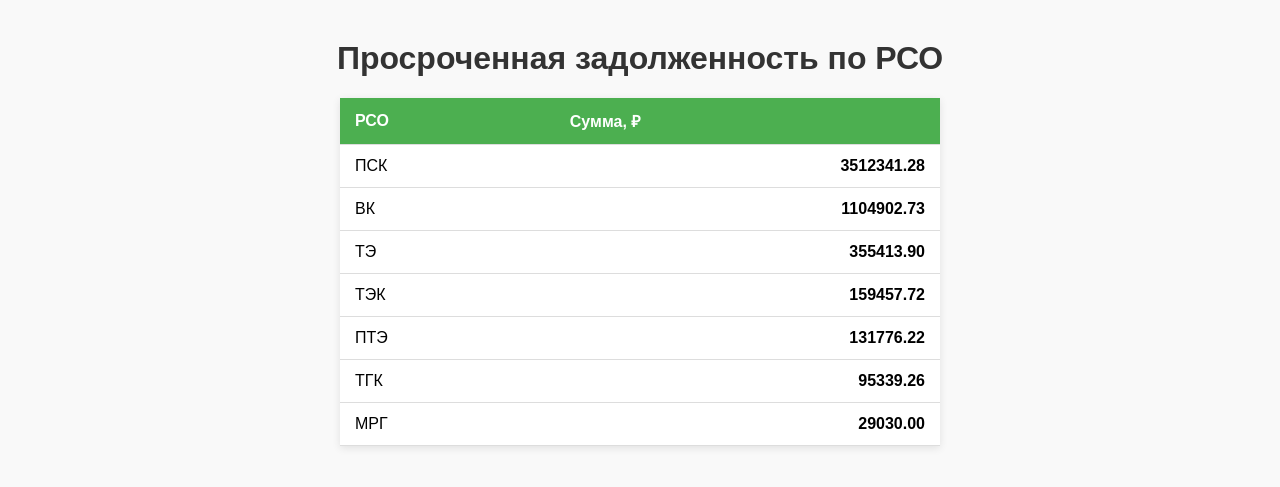
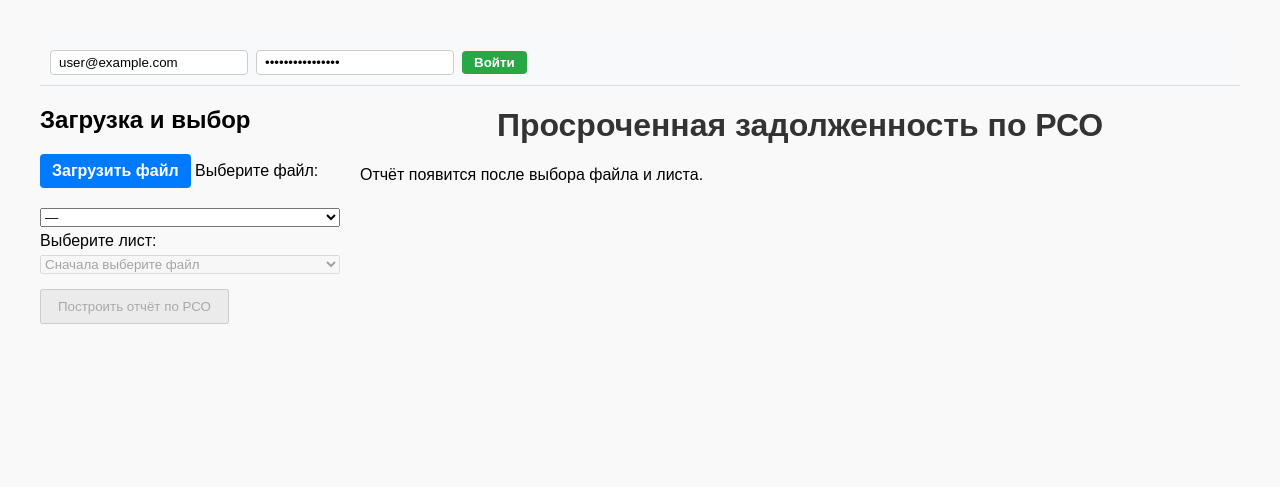
Before and after one commit to stds58/efektivemobile, a FastAPI app: page /v1/report in a window 1280 px wide. Shown: the top 487 px of the page. Run offline with FastAPI, Linux system fonts and the light colour scheme; parts of the project's set-up code (start-up, migrations or seed data) failed here and were passed over.

Commit message:
feat: report

```diff
--- a/app/services/file_upload.py
+++ b/app/services/file_upload.py
@@ -48,7 +48,7 @@ async def find_one_file_upload_by_id(
         session=session,
         business_element_id=file_upload_id,
     )
-    if file.extension in [".xlsx", ".xlsx"]:
+    if file.extension in [".xlsx", ".xls"]:
         filename = f"{str(file.id)}{file.extension}"
         loader = ExcelLoader(filename)
         file.sheet = loader.get_sheet_names()
--- /dev/null
+++ b/app/static/css/report_login.css
@@ -0,0 +1,48 @@
+.auth-bar {
+    padding: 10px;
+    background: #f8f9fa;
+    border-bottom: 1px solid #ddd;
+    display: flex;
+    justify-content: space-between;
+    align-items: center;
+}
+
+.login-form {
+    display: flex;
+    gap: 8px;
+    align-items: center;
+}
+
+.auth-input {
+    padding: 4px 8px;
+    width: 180px;
+    border: 1px solid #ccc;
+    border-radius: 4px;
+}
+
+/* Кнопки */
+.btn {
+    padding: 4px 12px;
+    border: none;
+    border-radius: 4px;
+    cursor: pointer;
+    color: white;
+    font-weight: bold;
+}
+
+.btn-success {
+    background: #28a745;
+}
+
+.btn-success:hover {
+    background: #218838;
+}
+
+.btn-danger {
+    background: #dc3545;
+    display: none; /* начальное состояние: скрыта */
+}
+
+.btn-danger:hover {
+    background: #c82333;
+}
--- /dev/null
+++ b/app/static/js/report.js
@@ -0,0 +1,97 @@
+
+const fileSelect = document.getElementById('file-select');
+const sheetSelect = document.getElementById('sheet-select');
+const generateBtn = document.getElementById('generate-btn');
+const reportTable = document.getElementById('report-table');
+const reportBody = document.getElementById('report-body');
+const placeholder = document.getElementById('placeholder');
+
+// 1. Загрузить список файлов
+async function loadFiles() {
+    try {
+        const res = await fetch('/v1/upload');
+        const files = await res.json();
+        fileSelect.innerHTML = '<option value="">—</option>';
+        files.forEach(f => {
+            if (f.extension === '.xlsx' || f.extension === '.xls') {
+                const opt = document.createElement('option');
+                opt.value = f.id;
+                opt.textContent = `${f.name}${f.extension}`;
+                opt.dataset.extension = f.extension;
+                fileSelect.appendChild(opt);
+            }
+        });
+    } catch (e) {
+        console.error("Ошибка загрузки файлов:", e);
+    }
+}
+
+// 2. При выборе файла — загрузить листы
+fileSelect.addEventListener('change', async () => {
+    const fileId = fileSelect.value;
+    sheetSelect.disabled = !fileId;
+    sheetSelect.innerHTML = '<option value="">Загрузка...</option>';
+    generateBtn.disabled = true;
+
+    if (!fileId) {
+        sheetSelect.innerHTML = '<option value="">Сначала выберите файл</option>';
+        return;
+    }
+
+    try {
+        const res = await fetch(`/v1/upload/${fileId}`);
+        const file = await res.json();
+        sheetSelect.innerHTML = '';
+        if (file.sheet && file.sheet.length > 0) {
+            file.sheet.forEach(sheet => {
+                const opt = document.createElement('option');
+                opt.value = sheet;
+                opt.textContent = sheet;
+                sheetSelect.appendChild(opt);
+            });
+        } else {
+            sheetSelect.innerHTML = '<option value="">Нет листов</option>';
+        }
+    } catch (e) {
+        sheetSelect.innerHTML = '<option value="">Ошибка</option>';
+        console.error("Ошибка загрузки листов:", e);
+    }
+});
+
+// 3. При выборе листа — разблокировать кнопку
+sheetSelect.addEventListener('change', () => {
+    generateBtn.disabled = !sheetSelect.value;
+});
+
+// 4. Генерация отчёта
+generateBtn.addEventListener('click', async () => {
+    const fileId = fileSelect.value;
+    const sheetName = sheetSelect.value;
+    const extension = fileSelect.selectedOptions[0]?.dataset.extension;
+
+    const url = `/v1/report/${fileId}/generate-report?extension=${encodeURIComponent(extension)}&sheet_name=${encodeURIComponent(sheetName)}`;
+
+    try {
+        const res = await fetch(url);
+        if (!res.ok) throw new Error(`HTTP ${res.status}`);
+        const data = await res.json();
+
+        reportBody.innerHTML = '';
+        Object.entries(data)
+            .sort((a, b) => b[1] - a[1])
+            .forEach(([rso, amount]) => {
+                const tr = document.createElement('tr');
+                tr.innerHTML = `<td>${rso}</td><td style="text-align: right;">${Number(amount).toFixed(2)}</td>`;
+                reportBody.appendChild(tr);
+            });
+
+        reportTable.style.display = 'table';
+        placeholder.style.display = 'none';
+
+    } catch (e) {
+        alert("Ошибка генерации отчёта: " + e.message);
+    }
+});
+
+// Запуск
+document.addEventListener('DOMContentLoaded', loadFiles);
--- /dev/null
+++ b/app/static/js/report_login.js
@@ -0,0 +1,74 @@
+const emailInput = document.getElementById('email');
+const passwordInput = document.getElementById('password');
+const loginBtn = document.getElementById('login-btn');
+const logoutBtn = document.getElementById('logout-btn');
+const loginForm = document.getElementById('login-form');
+
+// Функция: показать форму входа
+function showLogin() {
+    loginForm.style.display = 'flex';
+    logoutBtn.style.display = 'none';
+}
+
+// Функция: показать кнопку выхода
+function showLogout() {
+    loginForm.style.display = 'none';
+    logoutBtn.style.display = 'inline-block';
+}
+
+// Вход
+loginBtn.addEventListener('click', async () => {
+    const email = emailInput.value.trim();
+    const password = passwordInput.value;
+
+    if (!email || !password) {
+        alert('Введите email и пароль');
+        return;
+    }
+
+    try {
+        const res = await fetch('/v1/auth/login', {
+            method: 'POST',
+            headers: { 'Content-Type': 'application/json' },
+            body: JSON.stringify({ email, password })
+        });
+
+        if (res.ok) {
+            //alert('Успешный вход!');
+            showLogout(); // ← скрываем форму, показываем "Выйти"
+            loadFiles();  // обновляем список файлов
+        } else {
+            const err = await res.json().catch(() => ({}));
+            alert('Ошибка входа: ' + (err.detail || 'Неверные данные'));
+        }
+    } catch (e) {
+        alert('Не удалось подключиться к серверу');
+    }
+});
+
+// Выход
+logoutBtn.addEventListener('click', async () => {
+    try {
+        const res = await fetch('/v1/auth/logout', {
+            method: 'POST'
+        });
+
+        if (res.ok) {
+            //alert('Вы вышли из системы');
+            showLogin(); // ← возвращаем форму входа
+
+            // Очистка отчёта
+            document.getElementById('report-body').innerHTML = '';
+            document.getElementById('report-table').style.display = 'none';
+            document.getElementById('placeholder').style.display = 'block';
+            document.getElementById('file-select').innerHTML = '<option value="">—</option>';
+            document.getElementById('sheet-select').innerHTML = '<option value="">Сначала выберите файл</option>';
+            document.getElementById('sheet-select').disabled = true;
+            document.getElementById('generate-btn').disabled = true;
+        } else {
+            alert('Не удалось выйти');
+        }
+    } catch (e) {
+        alert('Ошибка при выходе');
+    }
+});
--- a/app/templates/report.html
+++ b/app/templates/report.html
@@ -2,27 +2,57 @@
 <html lang="ru">
 <head>
     <meta charset="UTF-8">
-    <meta name="viewport" content="width=device-width, initial-scale=1.0">
-    <title>Отчёт по просроченной задолженности</title>
+    <title>Отчёт по РСО</title>
     <link rel="stylesheet" href="{{ url_for('static', path='/css/report.css') }}">
+     <link rel="stylesheet" href="{{ url_for('static', path='/css/report_login.css') }}">
 </head>
 <body>
-    <h1>Просроченная задолженность по РСО</h1>
-    <table>
-        <thead>
-            <tr>
-                <th>РСО</th>
-                <th>Сумма, ₽</th>
-            </tr>
-        </thead>
-        <tbody>
-            {% for rso, amount in data %}
-            <tr>
-                <td>{{ rso }}</td>
-                <td class="amount">{{ "%.2f"|format(amount) }}</td>
-            </tr>
-            {% endfor %}
-        </tbody>
-    </table>
+    <!-- Панель авторизации -->
+    <div id="auth-bar" class="auth-bar">
+        <div id="login-form" class="login-form">
+            <input type="email" id="email" value="user@example.com" placeholder="Email" class="auth-input email-input">
+            <input type="password" id="password" value="user@example.com" placeholder="Пароль" class="auth-input password-input">
+            <button id="login-btn" class="btn btn-success">Войти</button>
+        </div>
+        <button id="logout-btn" class="btn btn-danger" style="display: none;">Выйти</button>
+    </div>
+
+    <div style="display: flex; gap: 20px;">
+        <!-- Левая панель -->
+        <div style="width: 300px;">
+            <h2>Загрузка и выбор</h2>
+            <a href="/upload" class="btn" style="display: inline-block; padding: 8px 12px; background: #007bff; color: white; text-decoration: none; margin-bottom: 15px;">Загрузить файл</a>
+
+            <label>Выберите файл:</label>
+            <select id="file-select" style="width: 100%; margin: 5px 0;">
+                <option value="">—</option>
+            </select>
+
+            <label>Выберите лист:</label>
+            <select id="sheet-select" disabled style="width: 100%; margin: 5px 0;">
+                <option value="">Сначала выберите файл</option>
+            </select>
+
+            <button id="generate-btn" disabled style="margin-top: 10px; padding: 8px 16px;">Построить отчёт по РСО</button>
+        </div>
+
+        <!-- Правая панель: отчёт -->
+        <div style="flex: 1;">
+            <h1>Просроченная задолженность по РСО</h1>
+            <table id="report-table" style="display: none; width: 100%; border-collapse: collapse;">
+                <thead>
+                    <tr style="background: #4CAF50; color: white;">
+                        <th style="padding: 10px; text-align: left;">РСО</th>
+                        <th style="padding: 10px; text-align: right;">Сумма, ₽</th>
+                    </tr>
+                </thead>
+                <tbody id="report-body"></tbody>
+            </table>
+            <p id="placeholder">Отчёт появится после выбора файла и листа.</p>
+        </div>
+    </div>
+
+    <script src="{{ url_for('static', path='/js/report.js') }}"></script>
+    <script src="{{ url_for('static', path='/js/report_login.js') }}"></script>
 </body>
 </html>
```
Also changed, not shown: app/api/v1/report.py (+45 -1 lines), app/services/report.py (added, +53 -0 lines), app/templates/report2.html (added, +28 -0 lines).
